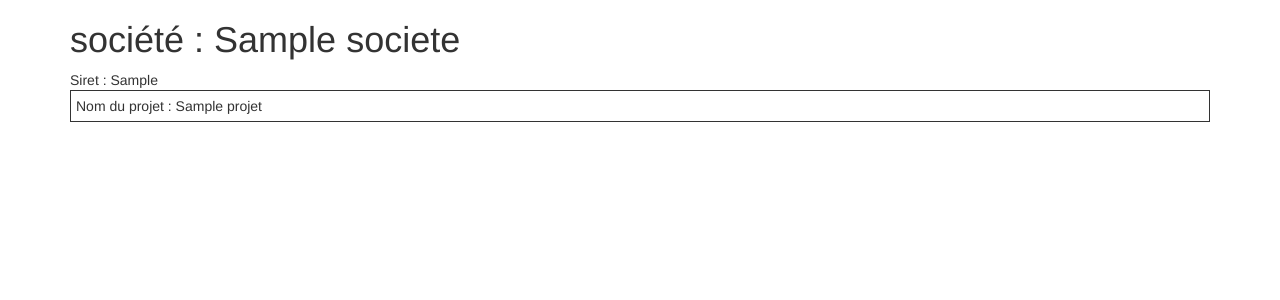
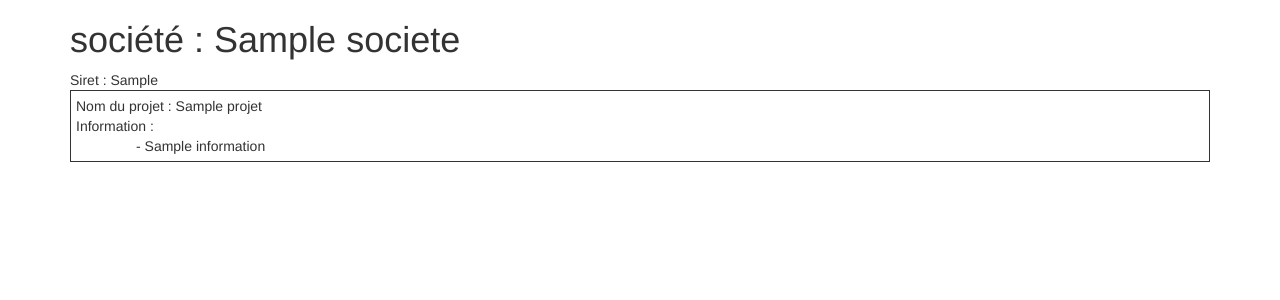
Before and after one commit to SylvainCallewaert/StageSymfony4, a Symfony app: template templates/afficherProjet.html.twig in a window 1280 px wide. Shown: the part 52-352 px from the top of the page. Run offline with Twig, Linux system fonts and the light colour scheme; the template is opened without the code that fills it: most values are stand-ins (such as "Sample title", 1, 10 or a date in 2020); some libraries are stand-ins or nearby versions.

Commit message:
correction entité information

```diff
--- a/templates/afficherProjet.html.twig
+++ b/templates/afficherProjet.html.twig
@@ -13,11 +13,13 @@
         {% for projet in societe.projets %}
             <div style="border:1px solid;padding:5px;">
                 Nom du projet : {{ projet.nomProjet }}<br />
-                {% if informations is defined %}
+
+                Information :
+                <div style="padding-left:60px;">
                 {% for information in projet.informations %}
-                    Information : {{ information.information }}
+                    - {{ information.information }}<br />
                 {% endfor %}
-                {% endif %}
+                </div>
                 {% if temps is defined %}
                     Temps : {{ projet.temps.temps }}
                 {% endif %}
```
Also changed, not shown: 1 other file.
